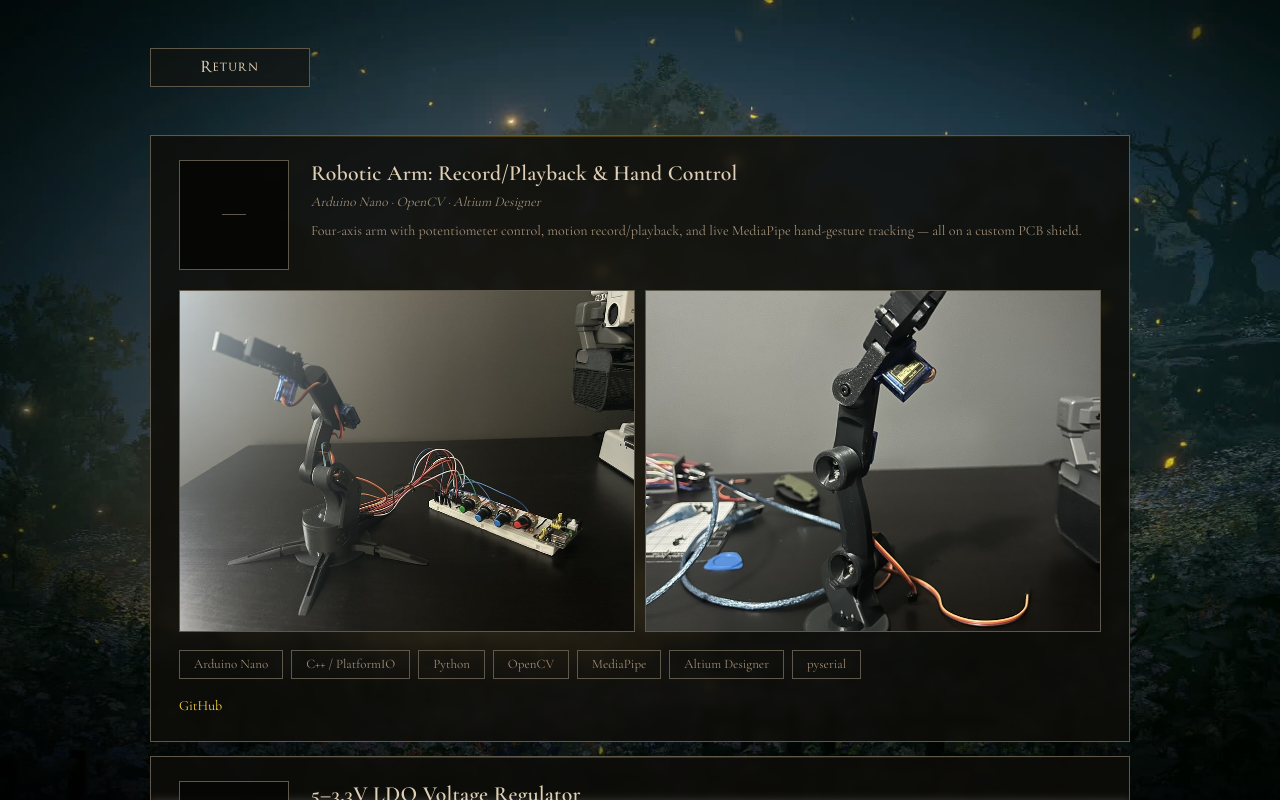
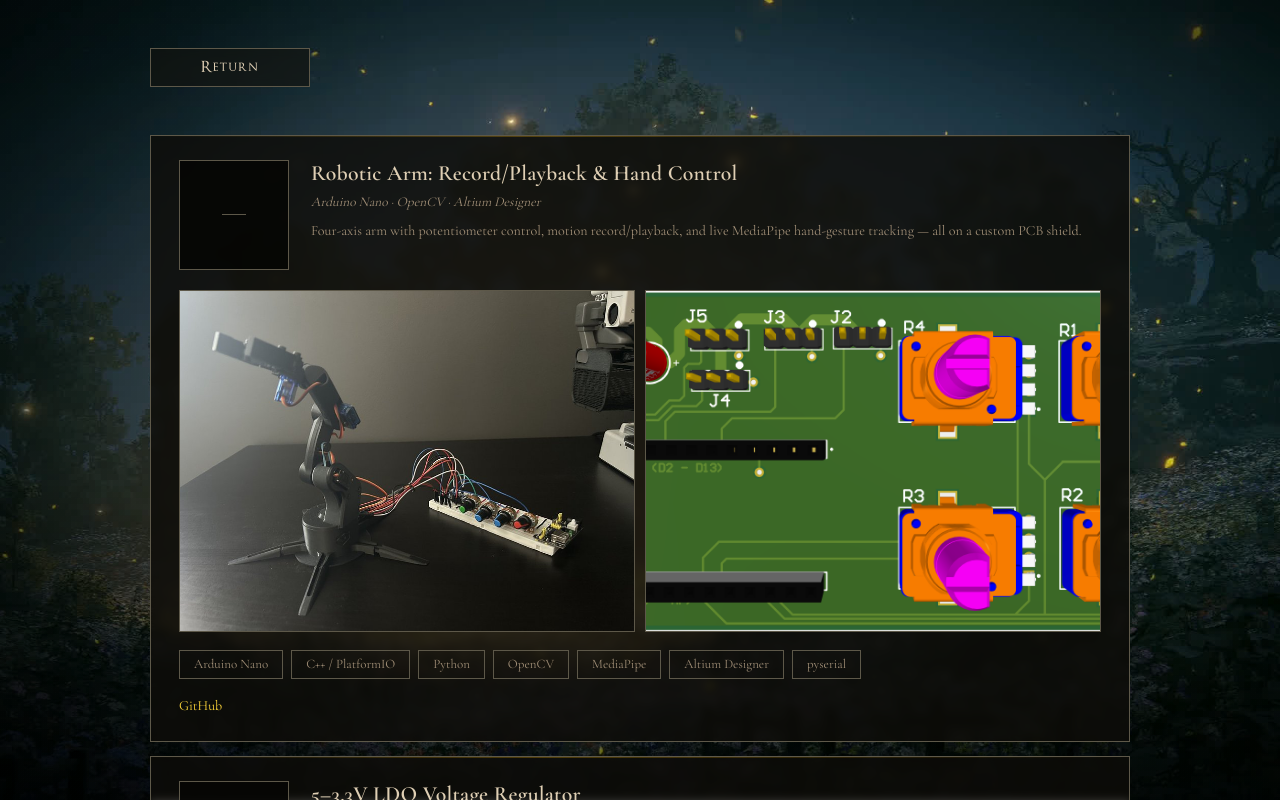
Before and after one commit to Jarank-git/JaranPersonalWebsite, a Next.js app: page /projects in a window 1280 px wide. Shown: the top 800 px of the page. Built offline with nearby package versions, Linux system fonts and the light colour scheme.

Commit message:
app/projects/page.tsx · public/images/projects/robotic-arm/arm-3d.png · public/images/projects/robotic-arm/pcb-footprint.png

```diff
--- a/app/projects/page.tsx
+++ b/app/projects/page.tsx
@@ -30,6 +30,8 @@ const PROJECTS: ProjectEntry[] = [
     ],
     images: [
       { src: '/images/projects/robotic-arm/final-product.jpg', alt: 'Completed robotic arm' },
+      { src: '/images/projects/robotic-arm/arm-3d.png', alt: '3D model of the robotic arm' },
+      { src: '/images/projects/robotic-arm/pcb-footprint.png', alt: 'PCB footprint layout' },
       { src: '/images/projects/robotic-arm/full-assembly.jpg', alt: 'First full assembly' },
       { src: '/images/projects/robotic-arm/wiring-clean.jpg', alt: 'Cleaned wiring harness' },
       { src: '/images/projects/robotic-arm/partial-assembly.jpg', alt: 'Partial assembly stage' },
```
Also changed, not shown: public/images/projects/robotic-arm/arm-3d.png (added), public/images/projects/robotic-arm/pcb-footprint.png (added).
